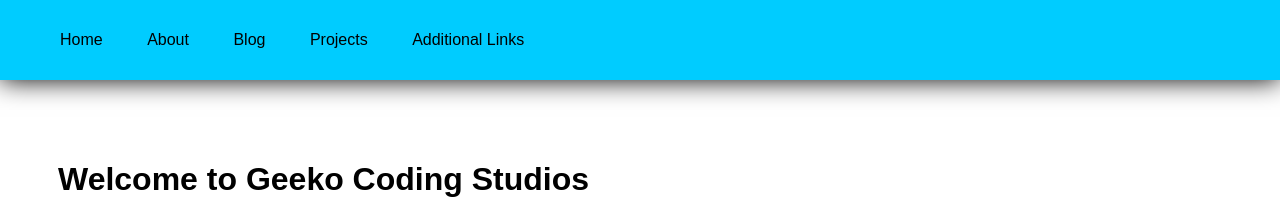
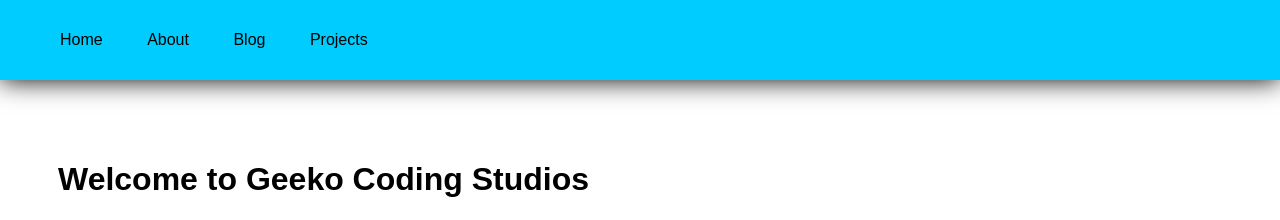
Before and after one commit to Geeko/geeko.github.io, a Jekyll site: the page built from index.html, in a window 1280 px wide. Shown: the top 220 px of the page. Built offline with Jekyll 4.4.1, drawn with Linux system fonts in a browser that asks for light colours.

Commit message:
Update default.html

```diff
--- a/_layouts/default.html
+++ b/_layouts/default.html
@@ -14,7 +14,6 @@
 					<li><a href="/about">About</a></li>
 					<li><a href="/blog">Blog</a></li>
 					<li><a href="/projects">Projects</a></li>
-					<li><a href="/contact">Additional Links</a></li>
 				</ul>
 			</nav>
 		</header>
```
